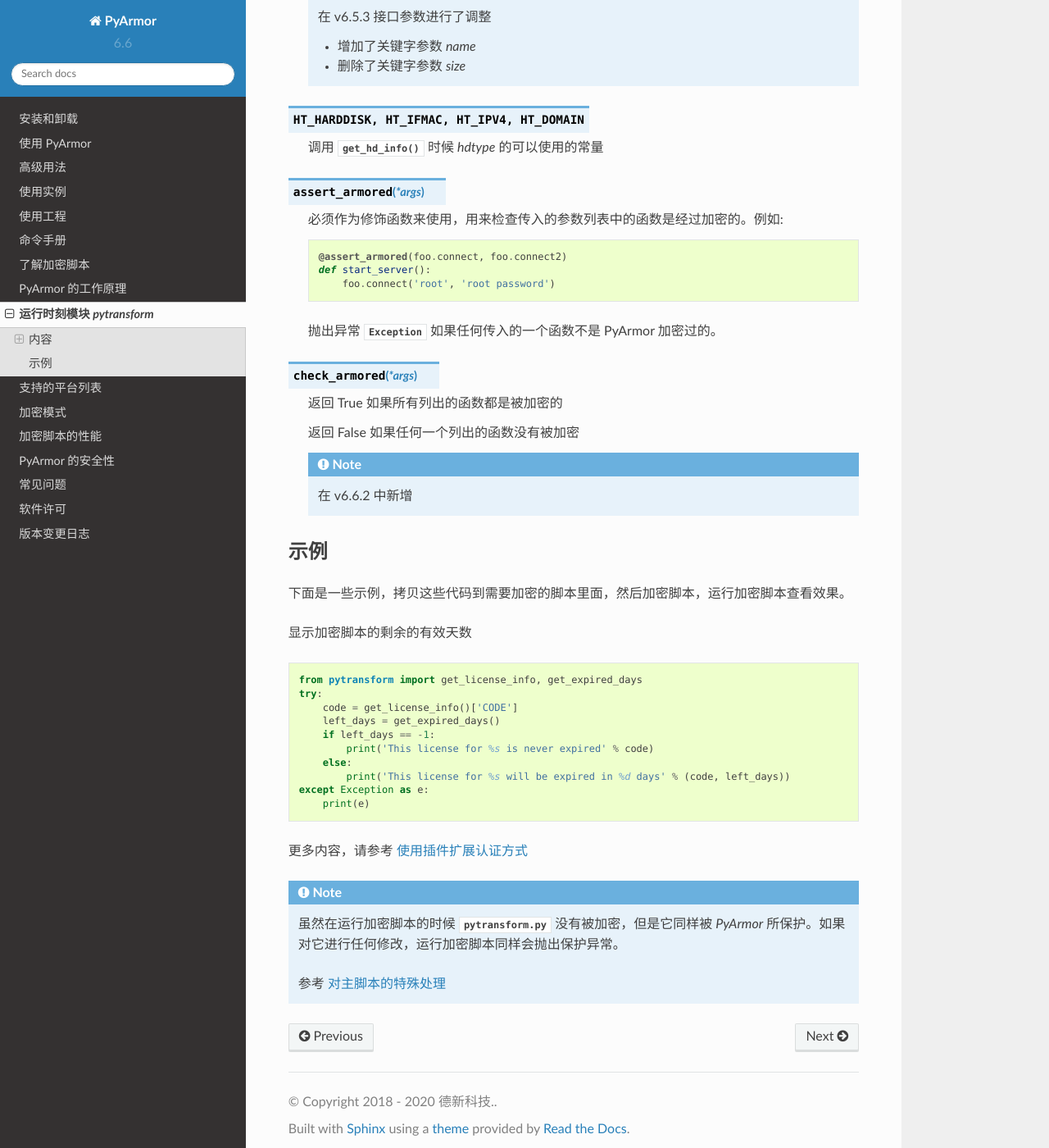
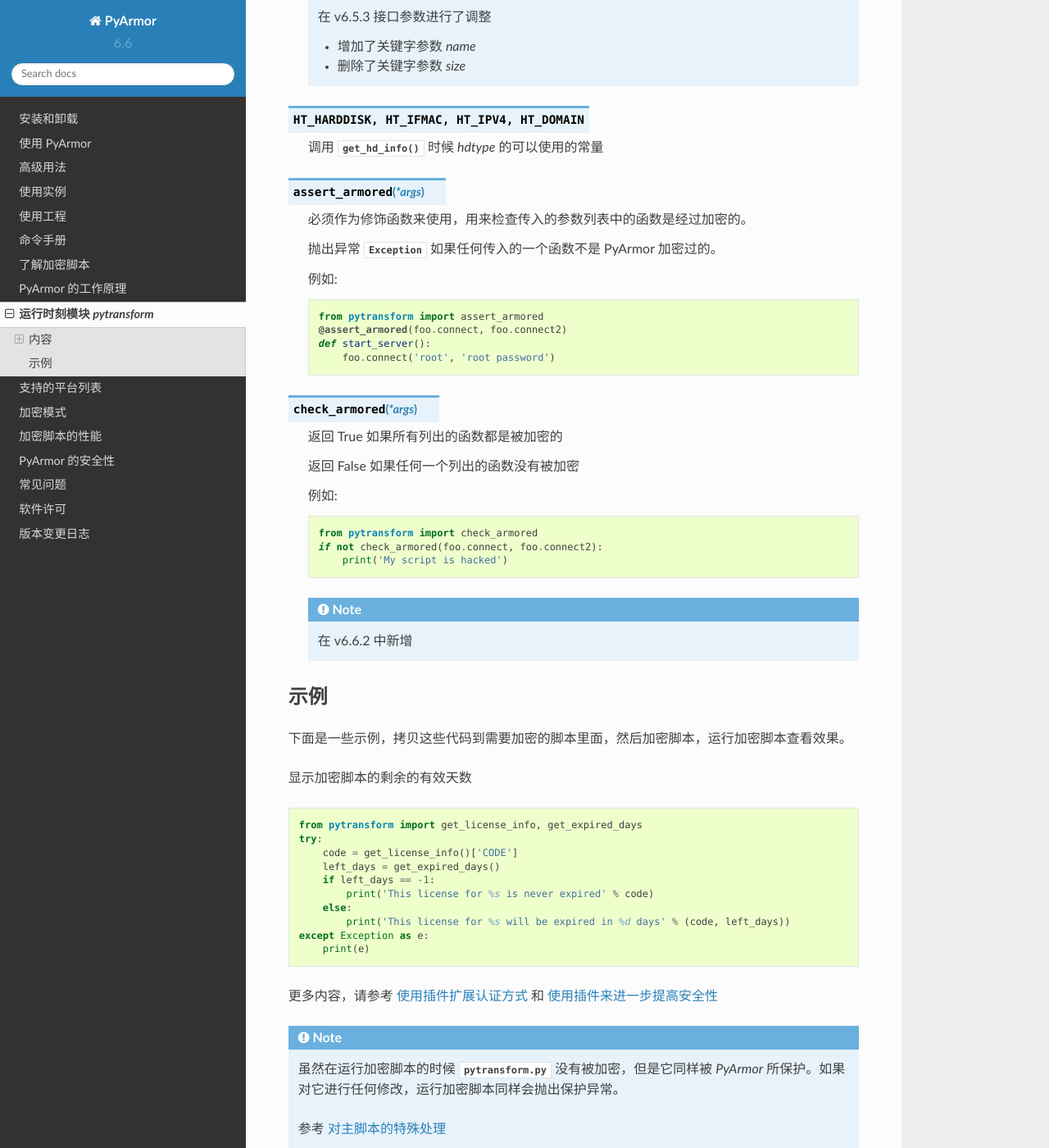
Before and after one commit to dashingsoft/pyarmor-docs-zh, a Sphinx documentation site: the page built from docs/pytransform.rst, in a window 1280 px wide and 1400 px high, scrolled down 2038 px. Shown: the whole window at 82% size. Built offline with Sphinx 7.4.7 and the Read the Docs theme 2.0.0, drawn with Linux system fonts in a browser that asks for light colours.

Commit message:
Refine usage of check_armored

```diff
--- a/docs/conf.py
+++ b/docs/conf.py
@@ -59,7 +59,7 @@
 # The short X.Y version.
 version = '6.6'
 # The full version, including alpha/beta/rc tags.
-release = '6.6.1'
+release = '6.6.2'
 
 # The language for content autogenerated by Sphinx. Refer to documentation
 # for a list of supported languages.
--- a/docs/pytransform.rst
+++ b/docs/pytransform.rst
@@ -103,19 +103,28 @@
 
 .. function:: assert_armored(*args)
 
-   必须作为修饰函数来使用，用来检查传入的参数列表中的函数是经过加密的。例如::
-
-    @assert_armored(foo.connect, foo.connect2)
-    def start_server():
-        foo.connect('root', 'root password')
+   必须作为修饰函数来使用，用来检查传入的参数列表中的函数是经过加密的。
 
    抛出异常 :exc:`Exception` 如果任何传入的一个函数不是 PyArmor 加密过的。
+
+   例如::
+
+     from pytransform import assert_armored
+     @assert_armored(foo.connect, foo.connect2)
+     def start_server():
+         foo.connect('root', 'root password')
 
 .. function:: check_armored(*args)
 
    返回 True 如果所有列出的函数都是被加密的
 
    返回 False 如果任何一个列出的函数没有被加密
+
+   例如::
+
+     from pytransform import check_armored
+     if not check_armored(foo.connect, foo.connect2):
+         print('My script is hacked')
 
    .. note:: 在 v6.6.2 中新增
 
@@ -141,7 +150,7 @@
        print(e)
 
 
-更多内容，请参考 :ref:`使用插件扩展认证方式`
+更多内容，请参考 :ref:`使用插件扩展认证方式` 和 :ref:`使用插件来进一步提高安全性`
 
 .. note::
 
```
Also changed, not shown: docs/advanced.rst (+15 -44 lines), docs/usage.rst (+5 -2 lines).
